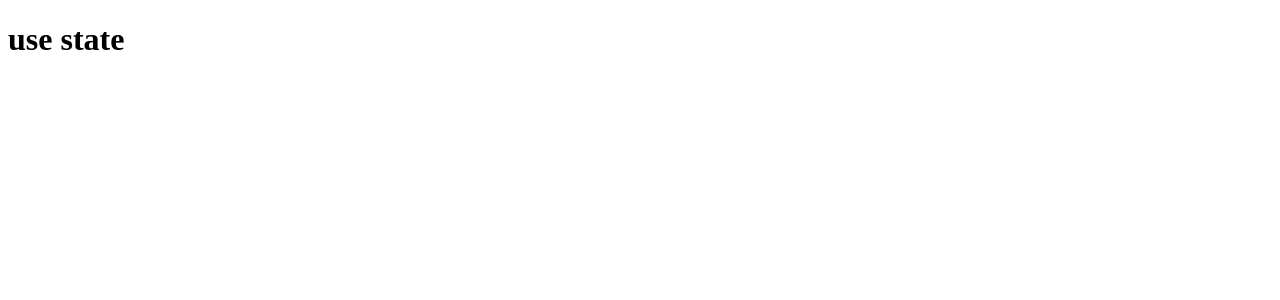
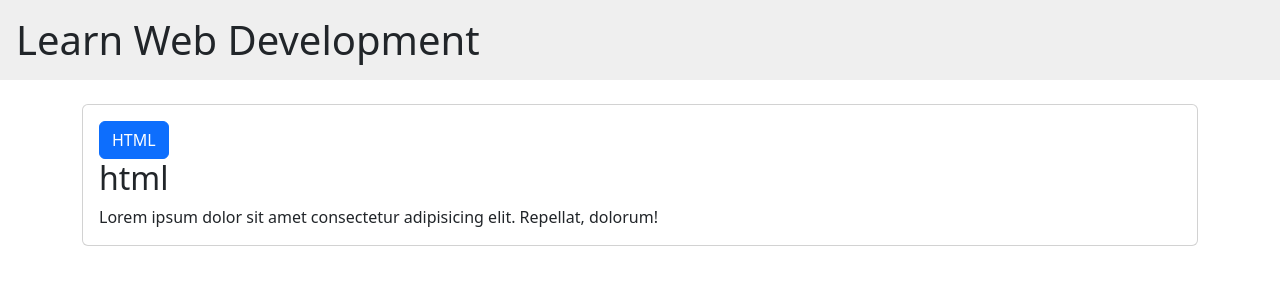
Before and after one commit to BelliaNino/react-use-state, a React (Vite) app: page / in a window 1280 px wide. Shown: the top 300 px of the page. Built offline with nearby package versions, Linux system fonts and the light colour scheme.

Commit message:
add layout

```diff
--- a/package.json
+++ b/package.json
@@ -10,6 +10,8 @@
     "preview": "vite preview"
   },
   "dependencies": {
+    "@popperjs/core": "^2.11.8",
+    "bootstrap": "^5.3.8",
     "react": "^19.2.5",
     "react-dom": "^19.2.5"
   },
--- a/src/App.jsx
+++ b/src/App.jsx
@@ -1,4 +1,7 @@
 import AppCard from "./components/AppCard"
+
+import 'bootstrap/dist/css/bootstrap.min.css';
+import 'bootstrap/dist/js/bootstrap.bundle.min.js';
 
 const languages = [
   {
@@ -39,7 +42,7 @@ function App() {
 
   return (
     <>
-      <AppCard languages={languages}/>
+      <AppCard languages={languages} />
     </>
   )
 }
--- a/src/components/AppCard.jsx
+++ b/src/components/AppCard.jsx
@@ -1,10 +1,25 @@
-export default function AppCard({languages}) {
+import { useState } from 'react';
 
+export default function AppCard({ languages }) {
+    const [openId, setOpenId] = useState(null);
 
     return (
+        <>
+        <h1>Learn Web Development</h1>
 
-        <>
-           <h1>use state</h1>
+        <div className="container mt-4">
+
+            <div className="card">
+                <div className="card-body">
+                    <button className='btn btn-primary'>HTML</button>
+                    <h2 className='card-title'>html</h2>
+                    <p className="card-text">
+                        Lorem ipsum dolor sit amet consectetur adipisicing elit. Repellat, dolorum!
+                    </p>
+                </div>
+            </div>
+
+        </div>
         </>
-    )
+    );
 }
--- a/src/index.css
+++ b/src/index.css
@@ -0,0 +1,15 @@
+
+* {
+    margin: 0;
+    padding: 0;
+    box-sizing: border-box;
+}
+
+body{
+  font-family: sans-serif;
+}
+
+h1 {
+  background-color: rgba(231, 231, 231, 0.64);
+  padding: 1rem;
+}
```
Also changed, not shown: 1 other file (tests, documents, lock files or other folders). Lines whose indentation alone changed are shown as unchanged.
